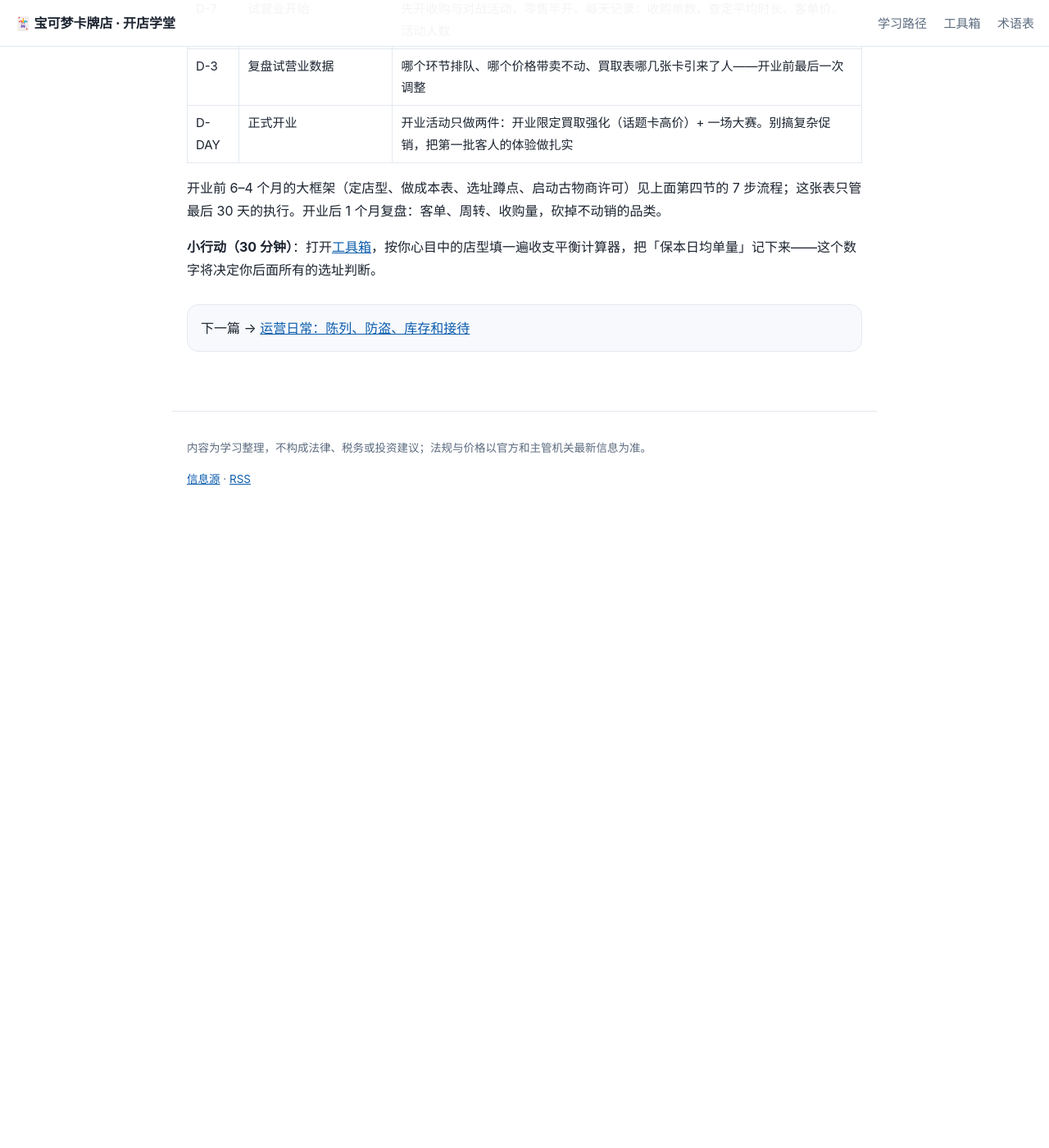
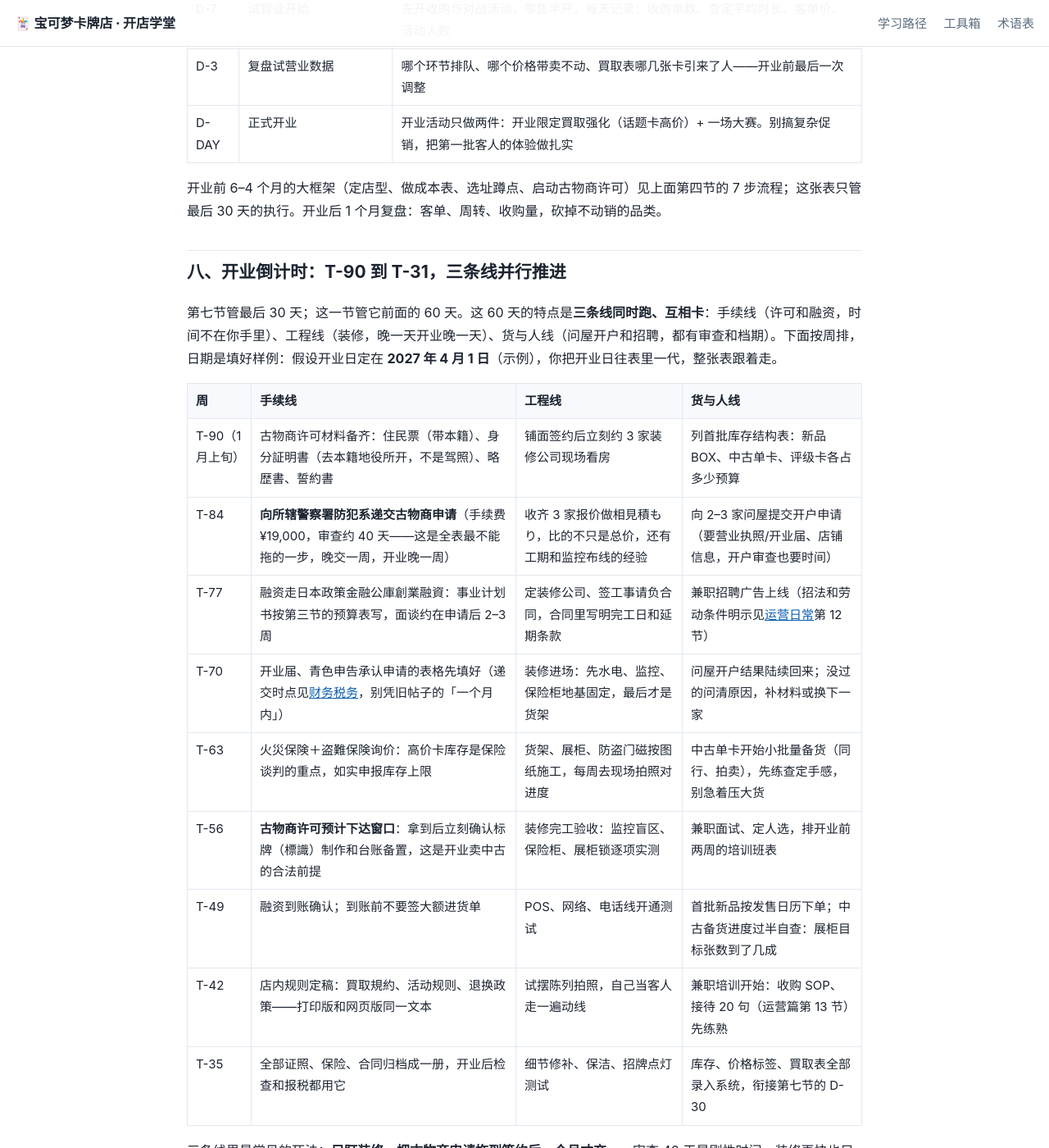
Before and after one commit to mikegalaxynova-pixel/pokemon-card-shop-academy, a Jekyll site: the page built from open-shop.md, in a window 1280 px wide and 1400 px high, scrolled down 6926 px. Shown: the whole window at 82% size. Built offline with Jekyll 4.4.1, drawn with Linux system fonts in a browser that asks for light colours; before the commit the page ends 7556 px from its top, so only the background shows below that; some of the changed text lies outside the part shown.

Commit message:
Close last 404 link (operate s13) + add open-shop s8: T-90 to T-31 three-track countdown

```diff
--- a/open-shop.md
+++ b/open-shop.md
@@ -161,4 +161,22 @@ next_title: 运营日常：陈列、防盗、库存和接待
 
 开业前 6–4 个月的大框架（定店型、做成本表、选址蹲点、启动古物商许可）见上面第四节的 7 步流程；这张表只管最后 30 天的执行。开业后 1 个月复盘：客单、周转、收购量，砍掉不动销的品类。
 
+## 八、开业倒计时：T-90 到 T-31，三条线并行推进
+
+第七节管最后 30 天；这一节管它前面的 60 天。这 60 天的特点是**三条线同时跑、互相卡**：手续线（许可和融资，时间不在你手里）、工程线（装修，晚一天开业晚一天）、货与人线（问屋开户和招聘，都有审查和档期）。下面按周排，日期是填好样例：假设开业日定在 **2027 年 4 月 1 日**（示例），你把开业日往表里一代，整张表跟着走。
+
+| 周 | 手续线 | 工程线 | 货与人线 |
+|---|---|---|---|
+| T-90（1 月上旬） | 古物商许可材料备齐：住民票（带本籍）、身分証明書（去本籍地役所开，不是驾照）、略歴書、誓約書 | 铺面签约后立刻约 3 家装修公司现场看房 | 列首批库存结构表：新品 BOX、中古单卡、评级卡各占多少预算 |
+| T-84 | **向所辖警察署防犯系递交古物商申请**（手续费 ¥19,000，审查约 40 天——这是全表最不能拖的一步，晚交一周，开业晚一周） | 收齐 3 家报价做相見積もり，比的不只是总价，还有工期和监控布线的经验 | 向 2–3 家问屋提交开户申请（要营业执照/开业届、店铺信息，开户审查也要时间） |
+| T-77 | 融资走日本政策金融公庫創業融資：事业计划书按第三节的预算表写，面谈约在申请后 2–3 周 | 定装修公司、签工事请负合同，合同里写明完工日和延期条款 | 兼职招聘广告上线（招法和劳动条件明示见[运营日常]({{ '/operate/' | relative_url }})第 12 节） |
+| T-70 | 开业届、青色申告承认申请的表格先填好（递交时点见[财务税务]({{ '/finance/' | relative_url }})，别凭旧帖子的「一个月内」） | 装修进场：先水电、监控、保险柜地基固定，最后才是货架 | 问屋开户结果陆续回来；没过的问清原因，补材料或换下一家 |
+| T-63 | 火災保険＋盗難保険询价：高价卡库存是保险谈判的重点，如实申报库存上限 | 货架、展柜、防盗门磁按图纸施工，每周去现场拍照对进度 | 中古单卡开始小批量备货（同行、拍卖），先练查定手感，别急着压大货 |
+| T-56 | **古物商许可预计下达窗口**：拿到后立刻确认标牌（標識）制作和台账备置，这是开业卖中古的合法前提 | 装修完工验收：监控盲区、保险柜、展柜锁逐项实测 | 兼职面试、定人选，排开业前两周的培训班表 |
+| T-49 | 融资到账确认；到账前不要签大额进货单 | POS、网络、电话线开通测试 | 首批新品按发售日历下单；中古备货进度过半自查：展柜目标张数到了几成 |
+| T-42 | 店内规则定稿：買取規約、活动规则、退换政策——打印版和网页版同一文本 | 试摆陈列拍照，自己当客人走一遍动线 | 兼职培训开始：收购 SOP、接待 20 句（运营篇第 13 节）先练熟 |
+| T-35 | 全部证照、保险、合同归档成一册，开业后检查和报税都用它 | 细节修补、保洁、招牌点灯测试 | 库存、价格标签、買取表全部录入系统，衔接第七节的 D-30 |
+
+三条线里最常见的死法：**只盯装修，把古物商申请拖到签约后一个月才交**——审查 40 天是刚性时间，装修再快也只能干等许可，房租白烧。所以顺序永远是：签约 → 一周内交申请 → 再慢慢比装修报价。
+
 **小行动（30 分钟）**：打开[工具箱]({{ '/tools/' | relative_url }})，按你心目中的店型填一遍收支平衡计算器，把「保本日均单量」记下来——这个数字将决定你后面所有的选址判断。
```
Also changed, not shown: operate.md (+1 -1 lines).
